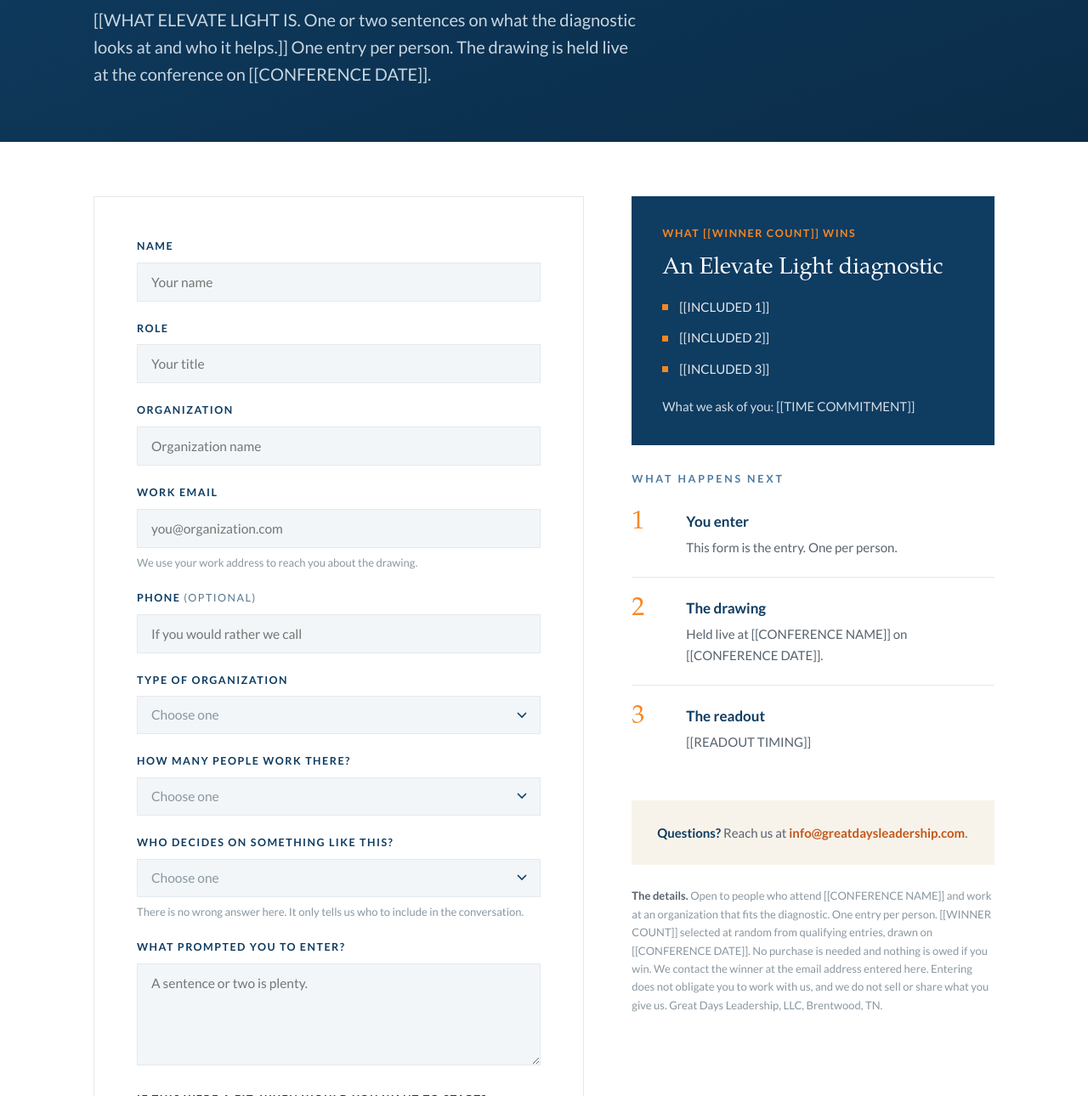
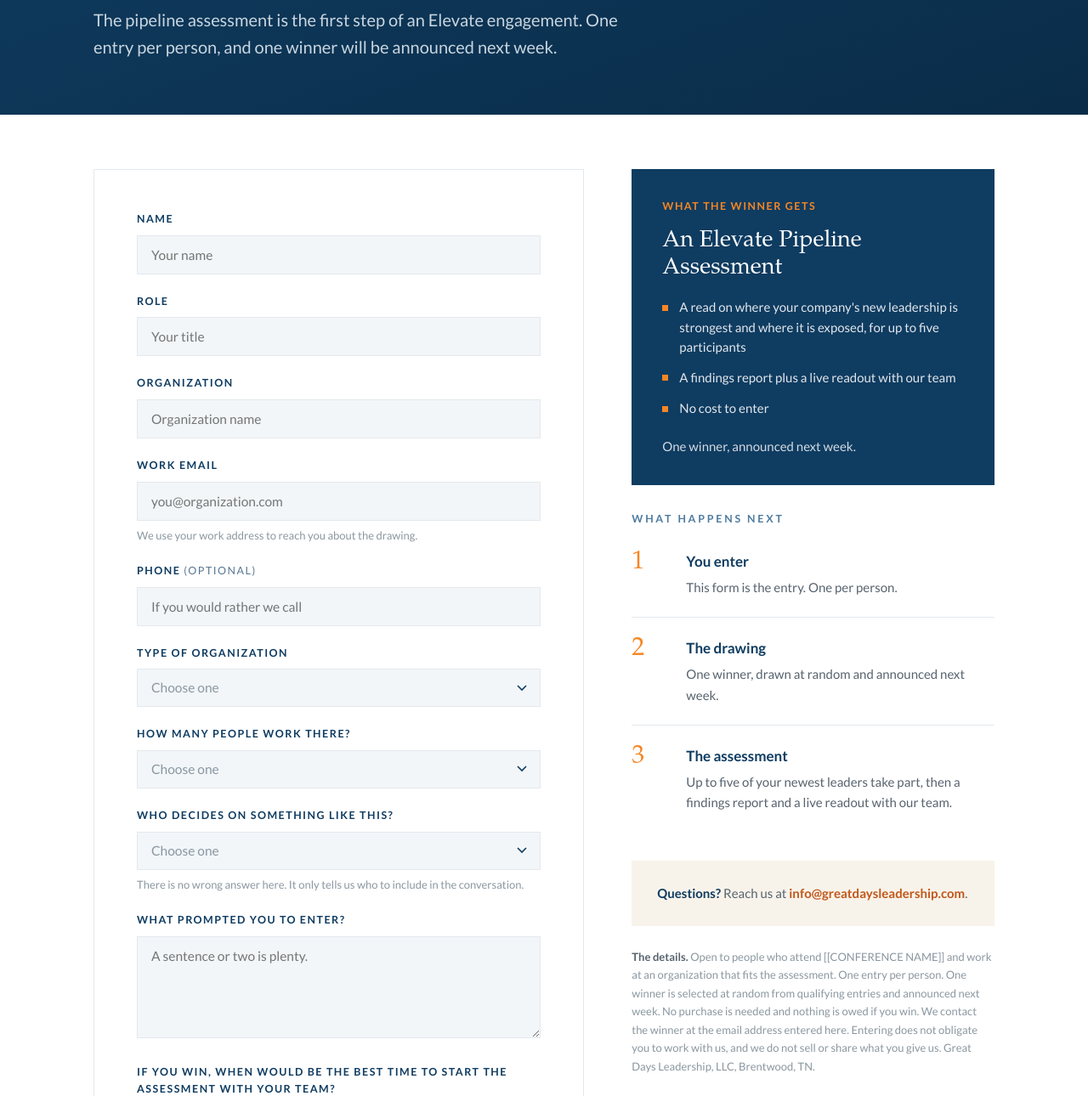
Before and after one commit to greatdaysleadership/gdl-website, a website: page giveaway.html in a window 1280 px wide. Shown: the part 277-1567 px from the top of the page at 85% size. Drawn offline with Linux system fonts and the light colour scheme.

Commit message:
Giveaway: rename to Elevate Pipeline Assessment, Rachel's copy

```diff
--- a/giveaway.html
+++ b/giveaway.html
@@ -3,49 +3,48 @@
 <head>
 <meta charset="UTF-8">
 <meta name="viewport" content="width=device-width, initial-scale=1">
-<title>Elevate Light Giveaway – Great Days Leadership</title>
+<title>Elevate Pipeline Assessment Giveaway – Great Days Leadership</title>
 <link rel="preconnect" href="https://fonts.googleapis.com">
 <link href="https://fonts.googleapis.com/css2?family=Lato:wght@400;600;700&display=swap" rel="stylesheet">
 <link rel="stylesheet" href="styles.css">
-<meta name="description" content="Enter the drawing for an Elevate Light diagnostic from Great Days Leadership.">
+<meta name="description" content="Enter the drawing for an Elevate Pipeline Assessment from Great Days Leadership.">
 <link rel="canonical" href="https://greatdaysleadership.com/giveaway">
 <meta name="robots" content="noindex, nofollow">
 <meta property="og:type" content="website">
 <meta property="og:site_name" content="Great Days Leadership">
 <meta property="og:locale" content="en_US">
-<meta property="og:title" content="Elevate Light Giveaway">
-<meta property="og:description" content="Enter the drawing for an Elevate Light diagnostic from Great Days Leadership.">
+<meta property="og:title" content="Elevate Pipeline Assessment Giveaway">
+<meta property="og:description" content="Enter the drawing for an Elevate Pipeline Assessment from Great Days Leadership.">
 <meta property="og:url" content="https://greatdaysleadership.com/giveaway">
 <meta property="og:image" content="https://greatdaysleadership.com/assets/og-default.jpg">
 <meta property="og:image:width" content="1200">
 <meta property="og:image:height" content="630">
 <meta property="og:image:alt" content="Great Days Leadership. Leadership is a system. We help you build one that holds.">
 <meta name="twitter:card" content="summary_large_image">
-<meta name="twitter:title" content="Elevate Light Giveaway">
-<meta name="twitter:description" content="Enter the drawing for an Elevate Light diagnostic from Great Days Leadership.">
+<meta name="twitter:title" content="Elevate Pipeline Assessment Giveaway">
+<meta name="twitter:description" content="Enter the drawing for an Elevate Pipeline Assessment from Great Days Leadership.">
 <meta name="twitter:image" content="https://greatdaysleadership.com/assets/og-default.jpg">
 <noscript><style>.reveal{opacity:1 !important;transform:none !important;}</style></noscript>
 
 <!--
   ============================================================================
-  PLACEHOLDER CHECKLIST. Search this file for the double brackets and replace
-  every one before the conference. Nine tokens, all inside [[ ]]:
+  OPEN ITEMS. Copy is Rachel's, per her 2026-09-24 email. Two placeholders
+  are left, both inside [[ ]]:
 
-    [[CONFERENCE NAME]]        appears 3 times (eyebrow, step 2, fine print)
-    [[CONFERENCE DATE]]        appears 3 times (lede, step 2, fine print)
-    [[WHAT ELEVATE LIGHT IS]]  1 time  (lede, one or two sentences)
-    [[INCLUDED 1]]             1 time  (what the winner receives)
-    [[INCLUDED 2]]             1 time
-    [[INCLUDED 3]]             1 time
-    [[TIME COMMITMENT]]        1 time  (what you ask of the winner)
-    [[READOUT TIMING]]         1 time  (step 3, when the readout happens)
-    [[WINNER COUNT]]           2 times (hero card, fine print)
+    [[CONFERENCE NAME]]   2 times (hero eyebrow, fine print eligibility line)
+
+  Also set EVENT_TAG below (the hidden field) to the conference slug before
+  each event, so entries are attributable without a new URL.
+
+  DATED COPY, REPLACE IT WHEN THE WINNER IS NAMED. Four places say the winner
+  is announced "next week": the lede, the thanks message, step 2, and the fine
+  print. That reads correctly only while the drawing is still ahead. Once the
+  winner is announced, swap those to the announcement itself or take the page
+  down, or a visitor scanning the code in November reads a promise that has
+  already passed.
 
   The URL and the form never change, so the QR code in the deck stays valid
   through any rewrite of the copy above.
-
-  Also set EVENT_TAG below (the hidden field) to the conference slug before
-  each event, so entries are attributable without a new URL.
   ============================================================================
 -->
 
@@ -131,8 +130,8 @@
 <header class="page-hero band-navy on-dark">
   <div class="wrap">
     <span class="eyebrow">[[CONFERENCE NAME]]</span>
-    <h1 style="margin-top:22px;">Win an Elevate Light diagnostic.</h1>
-    <p class="lede" style="margin-top:20px;">[[WHAT ELEVATE LIGHT IS. One or two sentences on what the diagnostic looks at and who it helps.]] One entry per person. The drawing is held live at the conference on [[CONFERENCE DATE]].</p>
+    <h1 style="margin-top:22px;">Win an Elevate Pipeline Assessment.</h1>
+    <p class="lede" style="margin-top:20px;">The pipeline assessment is the first step of an Elevate engagement. One entry per person, and one winner will be announced next week.</p>
   </div>
 </header>
 
@@ -198,37 +197,37 @@
       <label for="gwPrompt">What Prompted You to Enter?</label>
       <textarea id="gwPrompt" name="message" placeholder="A sentence or two is plenty." required></textarea>
 
-      <label for="gwTiming">If This Were a Fit, When Would You Want to Start?</label>
+      <label for="gwTiming">If You Win, When Would Be the Best Time to Start the Assessment With Your Team?</label>
       <select id="gwTiming" name="timing" required>
         <option value="" disabled selected>Choose one</option>
         <option>Right away</option>
         <option>Next quarter</option>
         <option>Later this year</option>
-        <option>Still exploring</option>
+        <option>Not sure yet</option>
       </select>
 
       <label class="gw-check" for="gwOptIn">
         <input type="checkbox" id="gwOptIn" name="journal_optin" value="yes">
-        <span>Send me the Great Days leadership journal. A short email, and you can stop it any time.</span>
+        <span>Tell me when the Great Days leadership journal is ready. It is not out yet, and checking this only puts you on the list for it.</span>
       </label>
 
       <button type="submit" class="btn btn-primary">Enter the Drawing</button>
     </form>
 
     <div id="giveawayThanks" class="contact-note" style="display:none">
-      <strong>You are entered.</strong> The drawing is held live at the conference, and we will be in touch either way.
+      <strong>You are entered.</strong> One winner will be announced next week, and we will be in touch either way.
     </div>
 
     <div class="reveal">
       <div class="gw-prize">
-        <span class="gw-kicker">What [[WINNER COUNT]] wins</span>
-        <h2>An Elevate Light diagnostic</h2>
+        <span class="gw-kicker">What the winner gets</span>
+        <h2>An Elevate Pipeline Assessment</h2>
         <ul class="gw-list">
-          <li>[[INCLUDED 1]]</li>
-          <li>[[INCLUDED 2]]</li>
-          <li>[[INCLUDED 3]]</li>
+          <li>A read on where your company's new leadership is strongest and where it is exposed, for up to five participants</li>
+          <li>A findings report plus a live readout with our team</li>
+          <li>No cost to enter</li>
         </ul>
-        <p style="margin-top:20px;">What we ask of you: [[TIME COMMITMENT]]</p>
+        <p style="margin-top:20px;">One winner, announced next week.</p>
       </div>
 
       <span class="eyebrow" style="display:block; margin-bottom:26px;">What happens next</span>
@@ -241,12 +240,12 @@
         <li>
           <span class="n">2</span>
           <div><strong>The drawing</strong>
-          <p>Held live at [[CONFERENCE NAME]] on [[CONFERENCE DATE]].</p></div>
+          <p>One winner, drawn at random and announced next week.</p></div>
         </li>
         <li>
           <span class="n">3</span>
-          <div><strong>The readout</strong>
-          <p>[[READOUT TIMING]]</p></div>
+          <div><strong>The assessment</strong>
+          <p>Up to five of your newest leaders take part, then a findings report and a live readout with our team.</p></div>
         </li>
       </ul>
 
@@ -255,7 +254,7 @@
       </div>
 
       <p class="gw-fine">
-        <strong>The details.</strong> Open to people who attend [[CONFERENCE NAME]] and work at an organization that fits the diagnostic. One entry per person. [[WINNER COUNT]] selected at random from qualifying entries, drawn on [[CONFERENCE DATE]]. No purchase is needed and nothing is owed if you win. We contact the winner at the email address entered here. Entering does not obligate you to work with us, and we do not sell or share what you give us. Great Days Leadership, LLC, Brentwood, TN.
+        <strong>The details.</strong> Open to people who attend [[CONFERENCE NAME]] and work at an organization that fits the assessment. One entry per person. One winner is selected at random from qualifying entries and announced next week. No purchase is needed and nothing is owed if you win. We contact the winner at the email address entered here. Entering does not obligate you to work with us, and we do not sell or share what you give us. Great Days Leadership, LLC, Brentwood, TN.
       </p>
     </div>
 
```
